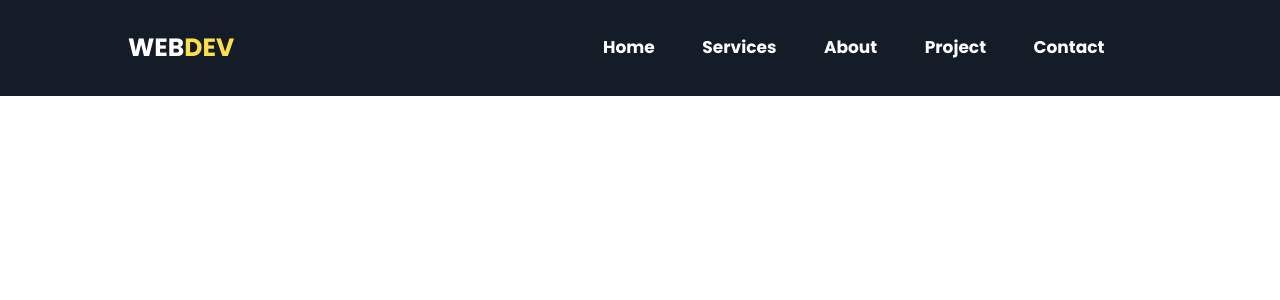
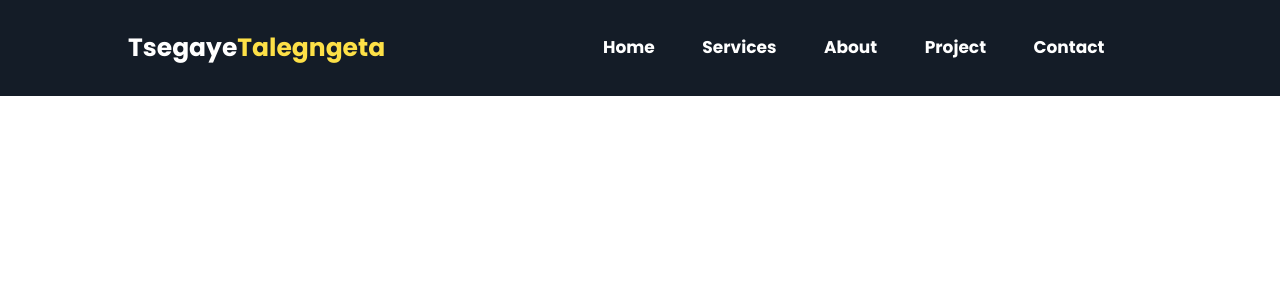
Before and after one commit to tsegaye27/PRODIGY_WD_04, a Next.js app: page / in a window 1280 px wide. Shown: the top 300 px of the page. Built offline with nearby package versions, Linux system fonts and the light colour scheme.

Commit message:
updating the nav component

```diff
--- a/components/Nav.tsx
+++ b/components/Nav.tsx
@@ -9,8 +9,8 @@
     <div className="w-[100%] top-0 h-[12vh] bg-[#141c27] shadow-md">
       <div className="flex items-center justify-between w-[80%] mx-auto h-[100%]">
         <h1 className="flex-[0.6] cursor-pointer text-[25px] text-white font-bold">
-          WEB
-          <span className="text-yellow-300">DEV</span>
+          Tsegaye
+          <span className="text-yellow-300">Talegngeta</span>
         </h1>
         <div className="nav-link">Home</div>
         <div className="nav-link">Services</div>
```
